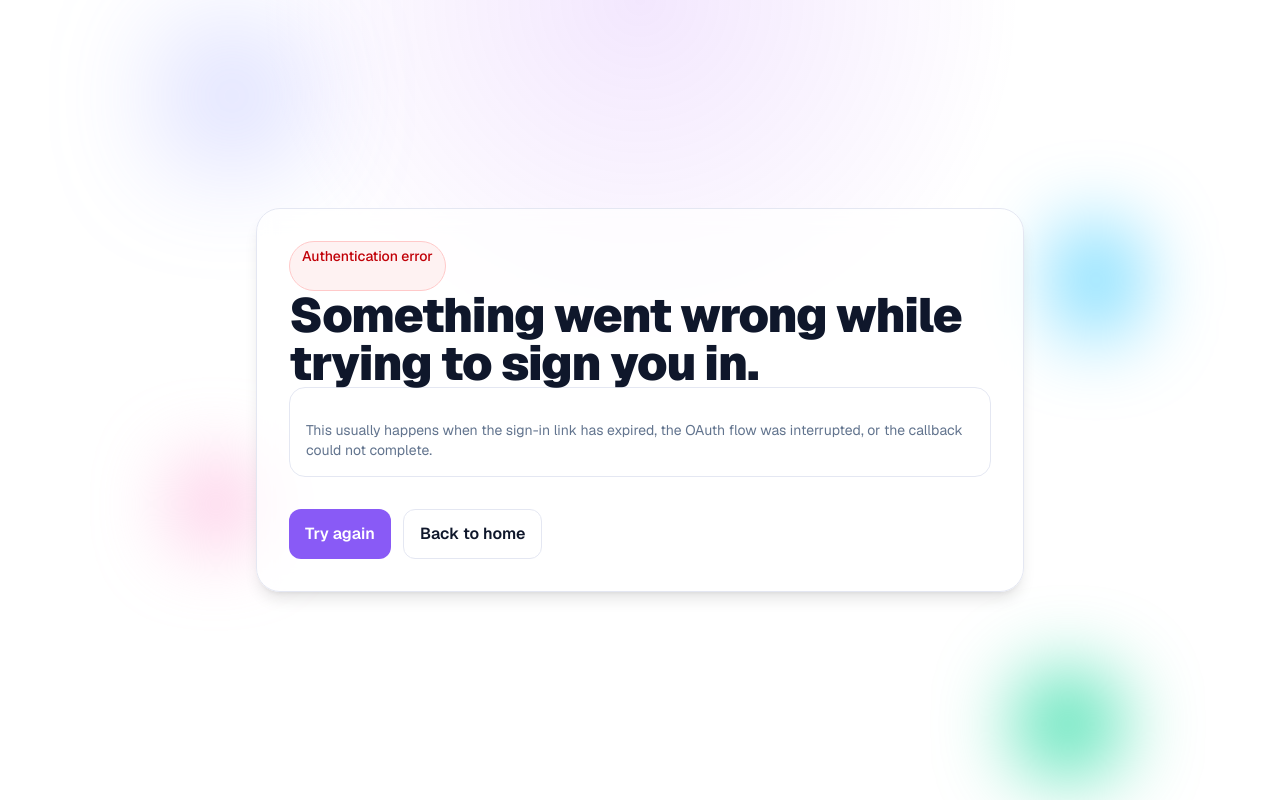
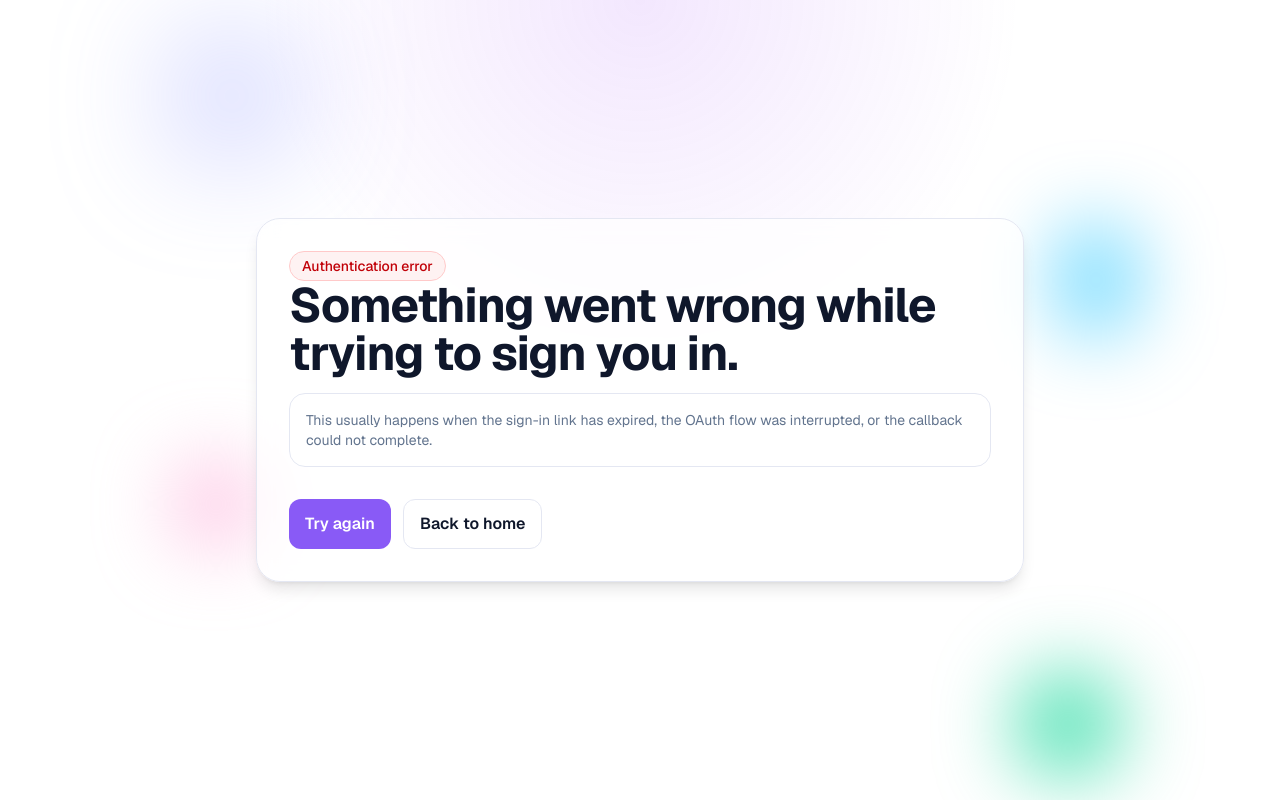
Before and after one commit to Phyzaaan/RateMyExcuse, a Next.js app: page /error in a window 1280 px wide. Built offline with nearby package versions, Linux system fonts and the light colour scheme.

Commit message:
Improved error page UI

```diff
--- a/app/error/page.tsx
+++ b/app/error/page.tsx
@@ -21,15 +21,15 @@ export default async function ErrorPage({
   return (
     <main className="flex min-h-screen w-full items-center justify-center p-6">
       <div className="glass-panel w-full max-w-3xl rounded-3xl p-8 shadow-lg">
-        <div className="pb-6 inline-flex rounded-full border border-red-200 bg-red-50 px-3 py-1 text-sm font-medium text-red-700">
+        <div className="inline-flex rounded-full border border-red-200 bg-red-50 px-3 py-1 text-sm font-medium text-red-700">
           Authentication error
         </div>
 
-        <h1 className="text-4xl font-black tracking-tight text-primary md:text-5xl">
+        <h1 className="pb-4 text-3xl font-bold tracking-tight text-primary md:text-5xl">
           {message}
         </h1>
 
-        <div className="pt-8 rounded-2xl border border-card-border bg-primary-bg/60 p-4 text-sm text-tertiary">
+        <div className="rounded-2xl border border-card-border bg-primary-bg/60 p-4 text-sm text-tertiary">
           This usually happens when the sign-in link has expired, the OAuth flow
           was interrupted, or the callback could not complete.
         </div>
```
